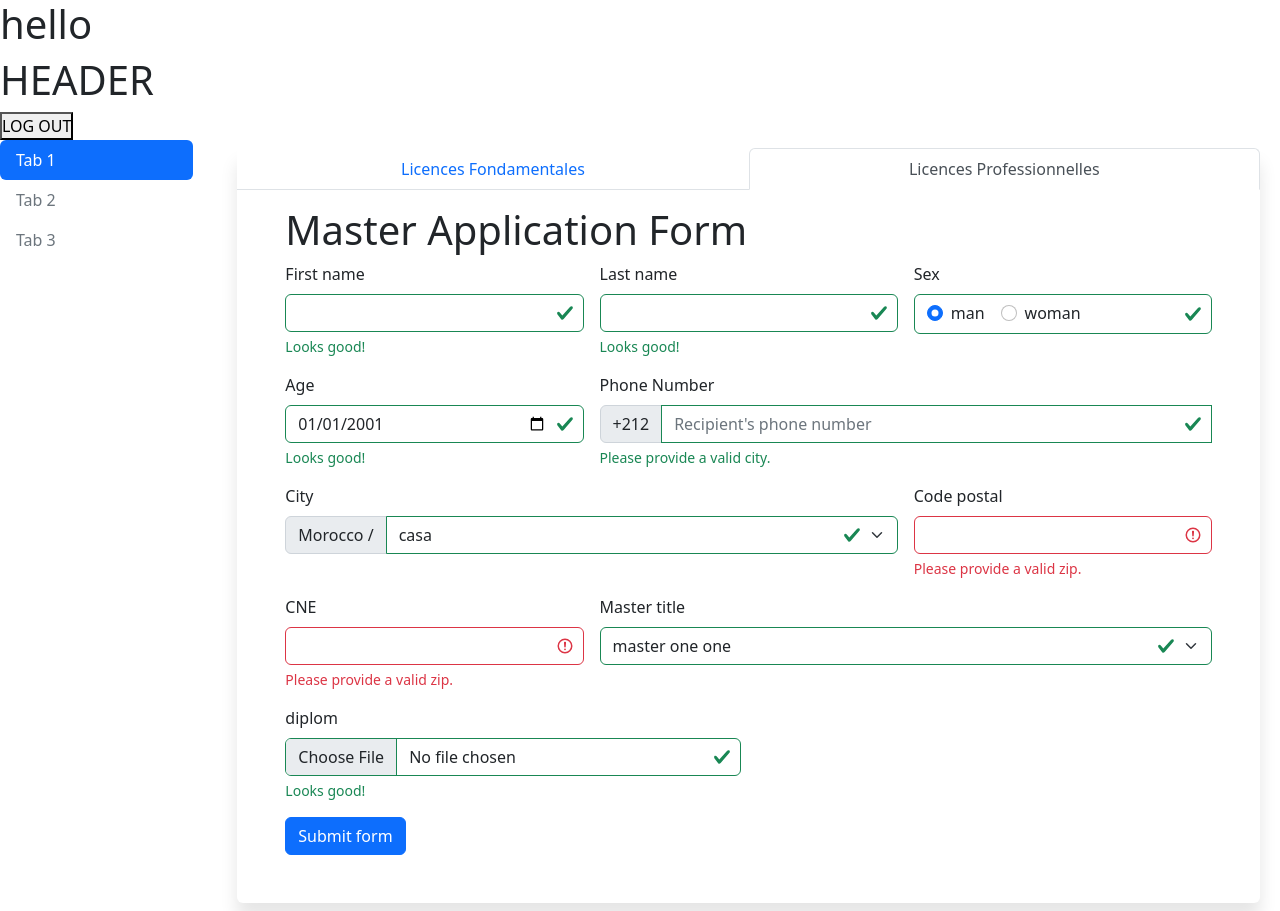
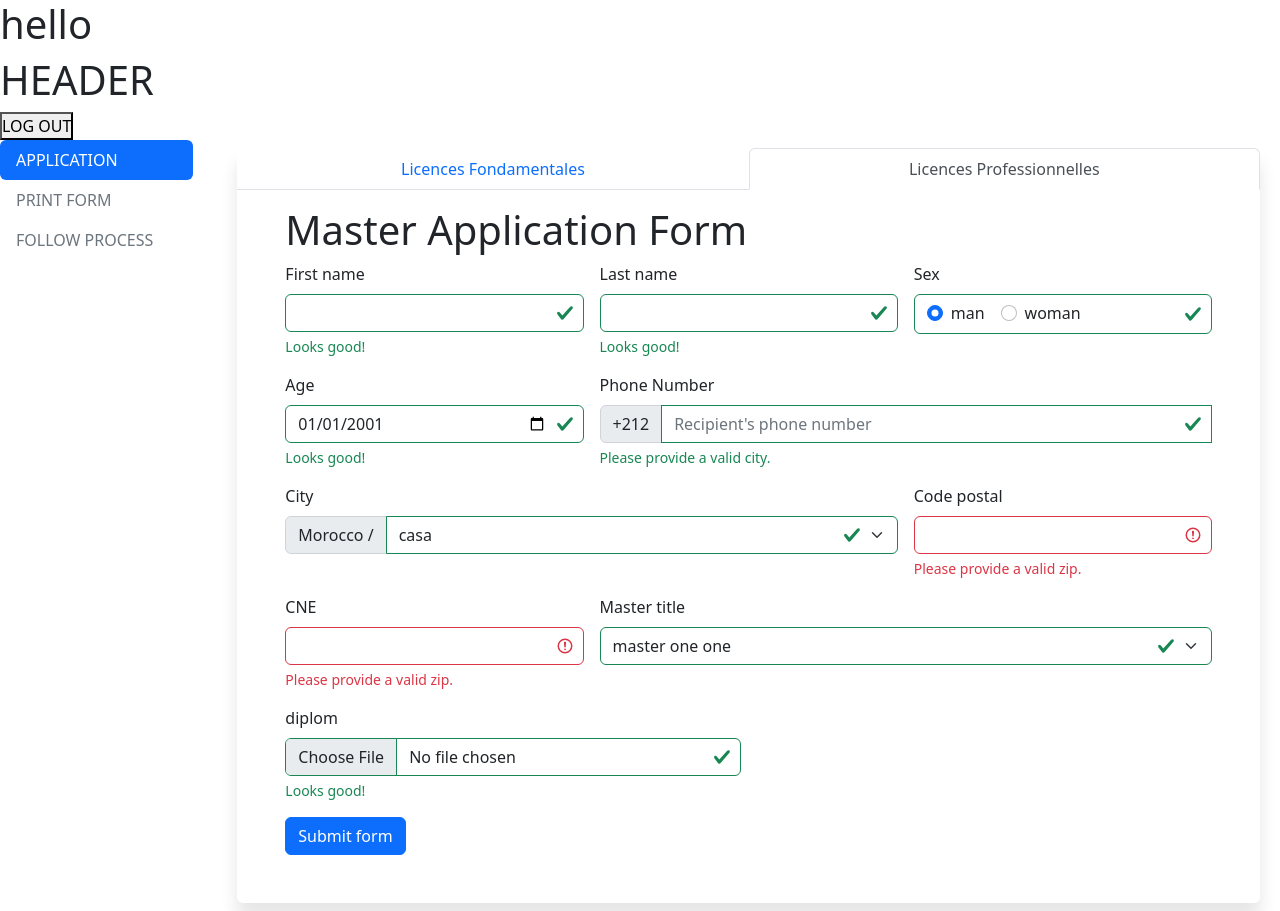
Before and after one commit to youssefmahni/pfe_estsb, a React (Create React App) app in the folder frontEnd/: page /personal in a window 1280 px wide. Built offline with nearby package versions, Linux system fonts and the light colour scheme; no server answers.

Commit message:
delete old readme

```diff
--- a/frontEnd/src/pages/Personal.js
+++ b/frontEnd/src/pages/Personal.js
@@ -4,11 +4,11 @@ import Body from "../userComp/Body";
 
 const Personal = () => {
     const [email, setEmail] = useState("");
-    const [applicant , setApplicant] = useState(false);
+    const [applicant, setApplicant] = useState(false);
 
     useEffect(() => {
         async function fetchData() {
-            const responce = await fetch("http://localhost:3500/personal",{
+            const responce = await fetch("http://localhost:3500/personal", {
                 method: "POST",
                 headers: {
                     "Content-Type": "application/json",
--- a/frontEnd/src/userComp/Body.js
+++ b/frontEnd/src/userComp/Body.js
@@ -11,16 +11,16 @@ function Body({ email, applicant, setApplicant }) {
                 <Col sm={2}>
                     <Nav variant="pills" className="flex-column">
                         <Nav.Item>
-                            <Nav.Link eventKey="first">Tab 1</Nav.Link>
+                            <Nav.Link eventKey="first">APPLICATION</Nav.Link>
                         </Nav.Item>
                         <Nav.Item>
-                            <Nav.Link eventKey="second" disabled>
-                                Tab 2
+                            <Nav.Link eventKey="second" disabled={!applicant}>
+                                PRINT FORM
                             </Nav.Link>
                         </Nav.Item>
                         <Nav.Item>
-                            <Nav.Link eventKey="third" disabled>
-                                Tab 3
+                            <Nav.Link eventKey="third" disabled={!applicant}>
+                                FOLLOW PROCESS
                             </Nav.Link>
                         </Nav.Item>
                     </Nav>
--- a/frontEnd/src/userComp/FormL.js
+++ b/frontEnd/src/userComp/FormL.js
@@ -1,6 +1,6 @@
 import { useState , useRef } from "react";
 
-const FormL = ({ email, setApplicant }) => {
+const FormL = ({ email, setApplicant, setSecond }) => {
     const fileInput = useRef(null);
     const [cne, setCne] = useState("");
     const [fname, setFname] = useState("");
@@ -54,6 +54,7 @@ const FormL = ({ email, setApplicant }) => {
         if (data.status === "ok") {
             console.log(data.message);
             setApplicant(true);
+            setSecond(false);
         }
     };
     return (
--- a/frontEnd/src/userComp/FormM.js
+++ b/frontEnd/src/userComp/FormM.js
@@ -1,6 +1,6 @@
 import { useState, useRef } from "react";
 
-const FormM = ({ email }) => {
+const FormM = ({ email, setApplicant, setSecond }) => {
     const fileInput = useRef(null);
     const [cne, setCne] = useState("");
     const [fname, setFname] = useState("");
@@ -53,6 +53,8 @@ const FormM = ({ email }) => {
         const data = await responce.json();
         if (data.status === "ok") {
             console.log(data.message);
+            setApplicant(true);
+            setSecond(false);
         }
     };
     return (
--- a/frontEnd/src/userComp/Header.js
+++ b/frontEnd/src/userComp/Header.js
@@ -1,7 +1,7 @@
 const logout = async () => {
     try {
         sessionStorage.clear();
-        await fetch("http://localhost:3600/logout", {
+        await fetch("http://localhost:3500/logout", {
             method: "GET",
             headers: { "Content-Type": "application/json" },
         });
```
Also changed, not shown: 1 other file (tests, documents, lock files or other folders).
